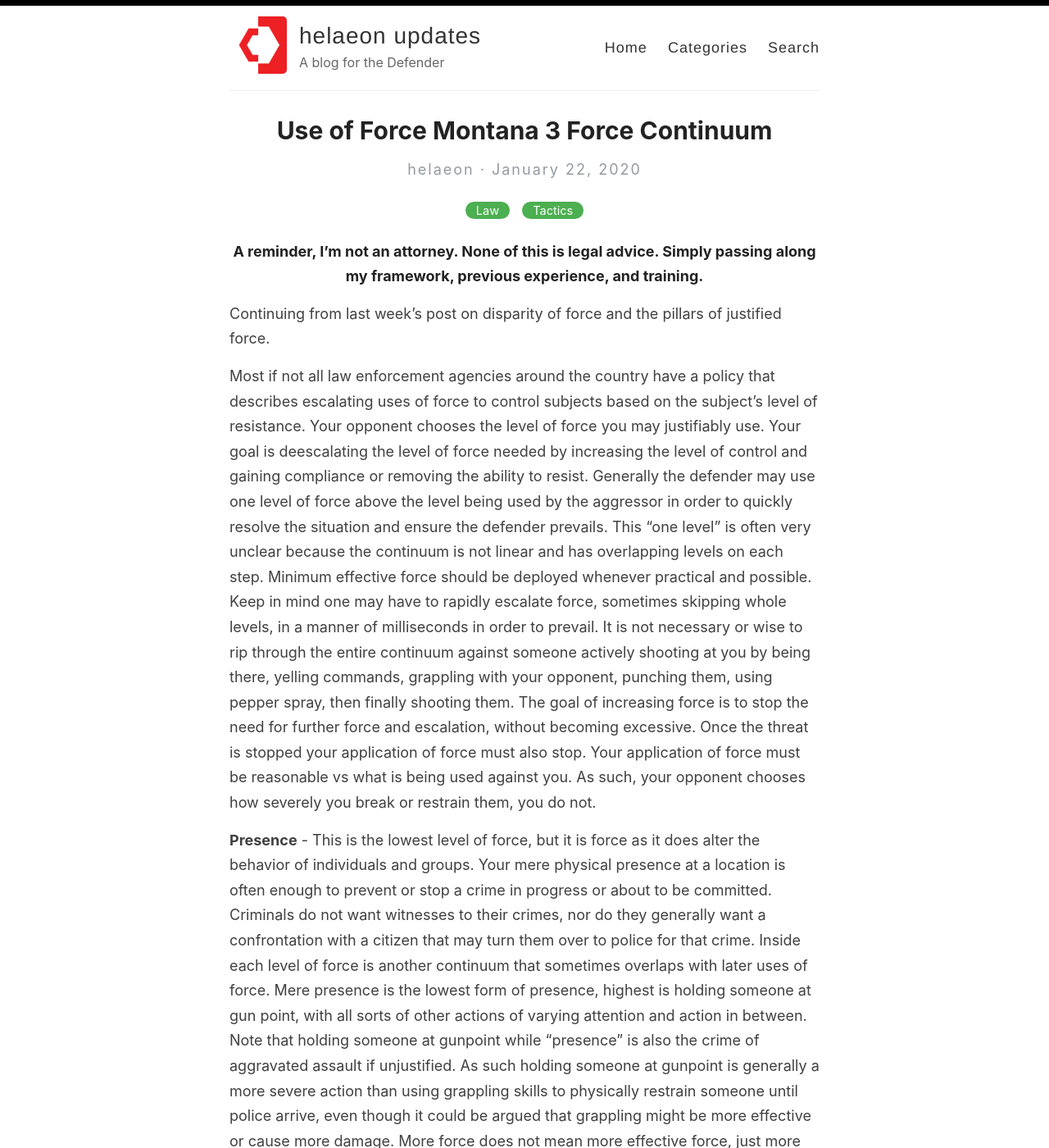
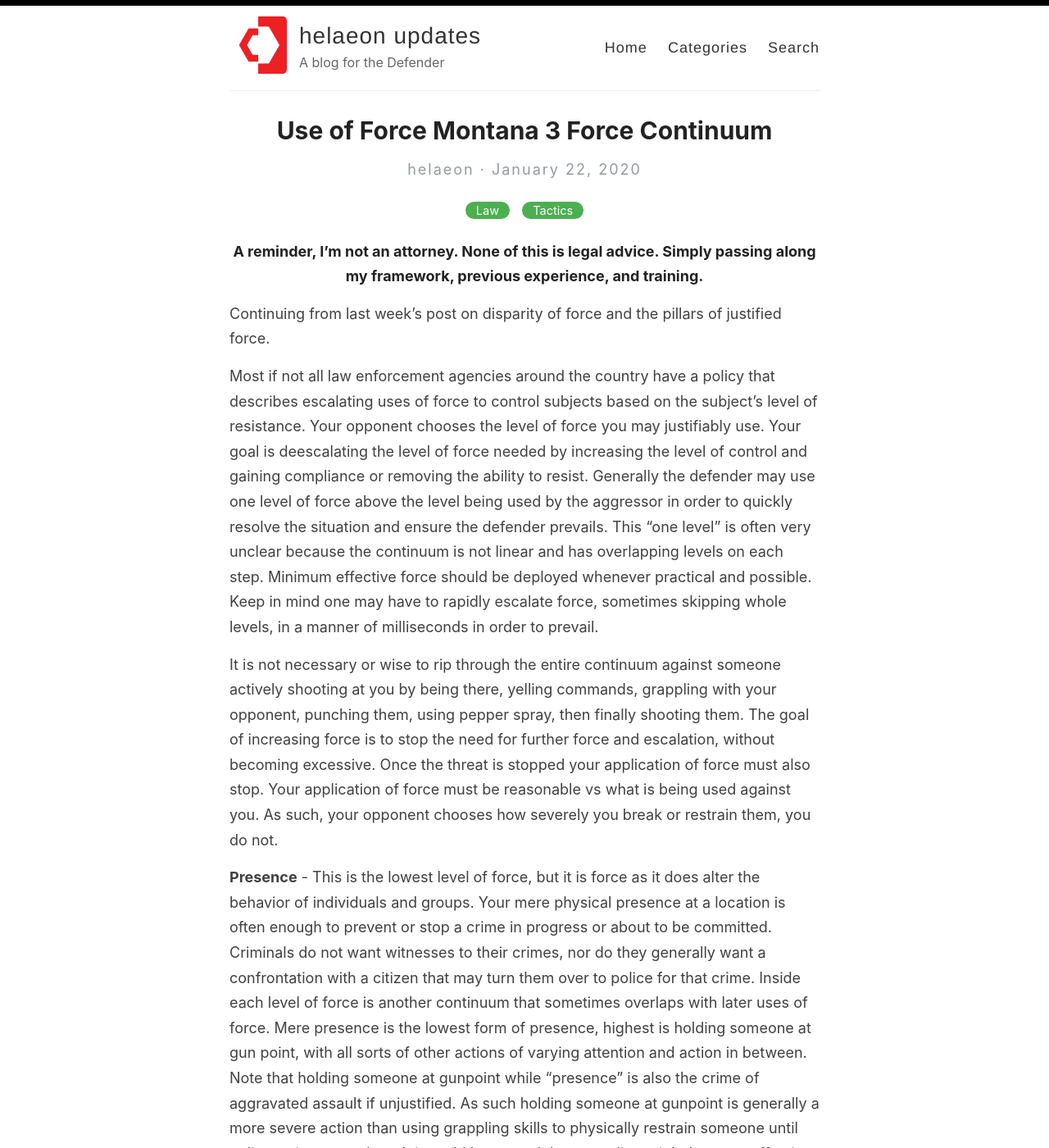
Before and after one commit to helaeon/helaeon.github.io, a Jekyll site: the page built from _posts/2020-1-22-use-of-force-mt-3.md, in a window 1280 px wide and 1400 px high. Shown: the whole window at 82% size. Built offline with Jekyll 4.4.1, drawn with Linux system fonts in a browser that asks for light colours.

```diff
--- a/_posts/2020-1-22-use-of-force-mt-3.md
+++ b/_posts/2020-1-22-use-of-force-mt-3.md
@@ -8,8 +8,9 @@ categories: Law Tactics
 
 Continuing from last week's post on disparity of force and the pillars of justified force.
 
-Most if not all law enforcement agencies around the country have a policy that describes escalating uses of force to control subjects based on the subject's level of resistance. Your opponent chooses the level of force you may justifiably use. Your goal is deescalating the level of force needed by increasing the level of control and gaining compliance or removing the ability to resist. Generally the defender may use one level of force above the level being used by the aggressor in order to quickly resolve the situation and ensure the defender prevails. This "one level" is often very unclear because the continuum is not linear and has overlapping levels on each step. Minimum effective force should be deployed whenever practical and possible. Keep in mind one may have to rapidly escalate force, sometimes skipping whole levels, in a manner of milliseconds in order to prevail. It is not necessary or wise to rip through the entire continuum against someone actively shooting at you by being there, yelling commands, grappling with your opponent, punching them, using pepper spray, then finally shooting them. The goal of increasing force is to stop the need for further force and escalation, without becoming excessive. Once the threat is stopped your application of force must also stop. Your application of force must be reasonable vs what is being used against you. As such, your opponent chooses how severely you break or restrain them, you do not.
+Most if not all law enforcement agencies around the country have a policy that describes escalating uses of force to control subjects based on the subject's level of resistance. Your opponent chooses the level of force you may justifiably use. Your goal is deescalating the level of force needed by increasing the level of control and gaining compliance or removing the ability to resist. Generally the defender may use one level of force above the level being used by the aggressor in order to quickly resolve the situation and ensure the defender prevails. This "one level" is often very unclear because the continuum is not linear and has overlapping levels on each step. Minimum effective force should be deployed whenever practical and possible. Keep in mind one may have to rapidly escalate force, sometimes skipping whole levels, in a manner of milliseconds in order to prevail.
 
+It is not necessary or wise to rip through the entire continuum against someone actively shooting at you by being there, yelling commands, grappling with your opponent, punching them, using pepper spray, then finally shooting them. The goal of increasing force is to stop the need for further force and escalation, without becoming excessive. Once the threat is stopped your application of force must also stop. Your application of force must be reasonable vs what is being used against you. As such, your opponent chooses how severely you break or restrain them, you do not.
 
 **Presence** - This is the lowest level of force, but it is force as it does alter the behavior of individuals and groups. Your mere physical presence at a location is often enough to prevent or stop a crime in progress or about to be committed. Criminals do not want witnesses to their crimes, nor do they generally want a confrontation with a citizen that may turn them over to police for that crime. Inside each level of force is another continuum that sometimes overlaps with later uses of force. Mere presence is the lowest form of presence, highest is holding someone at gun point, with all sorts of other actions of varying attention and action in between. Note that holding someone at gunpoint while "presence" is also the crime of aggravated assault if unjustified. As such holding someone at gunpoint is generally a more severe action than using grappling skills to physically restrain someone until police arrive, even though it could be argued that grappling might be more effective or cause more damage. More force does not mean more effective force, just more violence. Excessive presence has a related crime, particularly the crimes of trespass and burglary [MCA 45-6-20X](https://leg.mt.gov/bills/mca/title_0450/chapter_0060/part_0020/sections_index.html).
 
```
